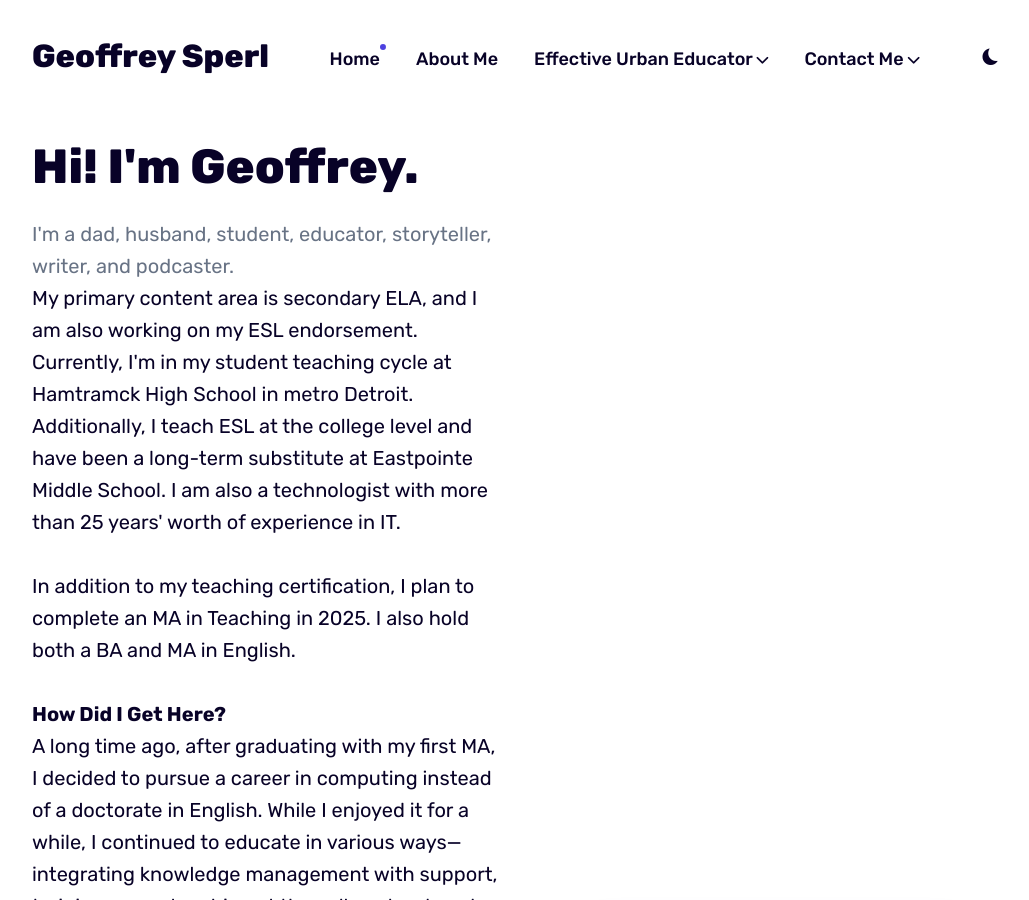
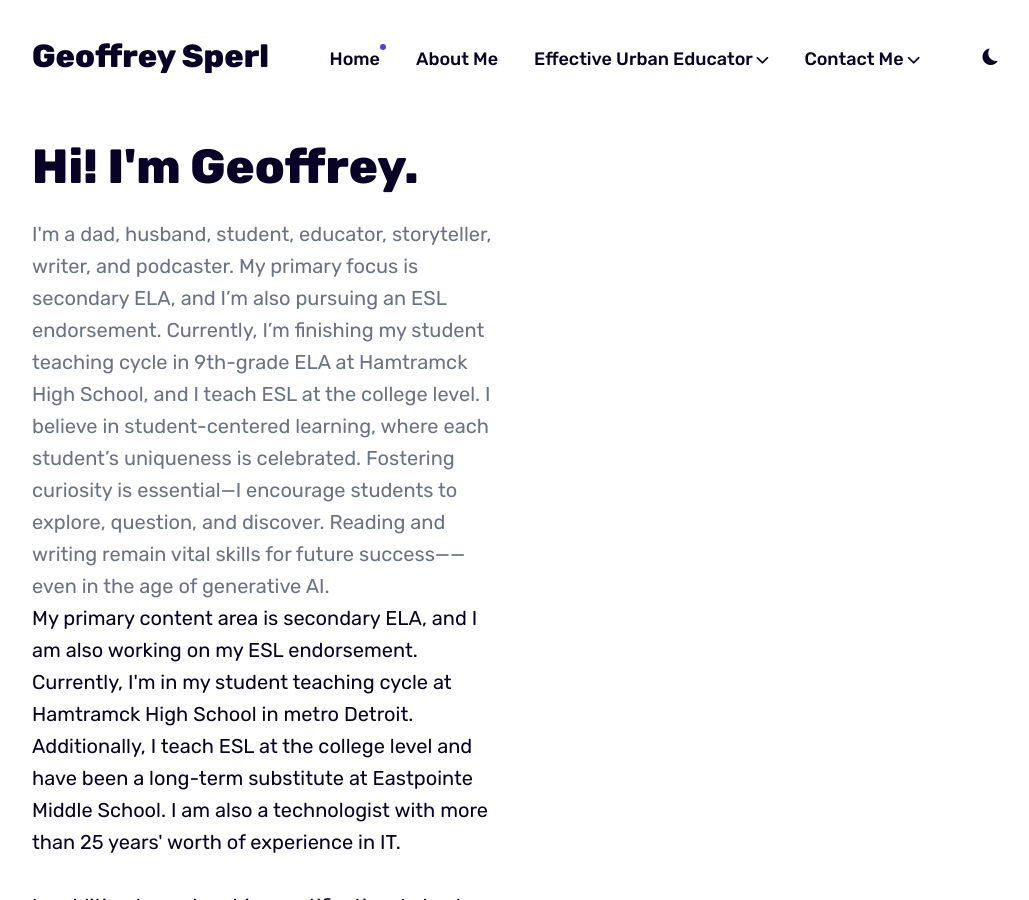
Before and after one commit to geoffreysperl/teaching, a Jekyll site: the page built from index.html, in a window 1280 px wide and 900 px high. Shown: the whole window, without its empty margins (124-1153 px from the left). Built offline with Jekyll 4.4.1, drawn with Linux system fonts in a browser that asks for light colours.

Commit message:
Fixing the front page.

```diff
--- a/_data/settings.yml
+++ b/_data/settings.yml
@@ -29,5 +29,5 @@ menu__settings:
 hero:
   enable: true
   hero__title: Hi! I'm Geoffrey.
-  hero__description: I'm a dad, husband, student, educator, storyteller, writer, and podcaster.
+  hero__description: I'm a dad, husband, student, educator, storyteller, writer, and podcaster. My primary focus is secondary ELA, and I’m also pursuing an ESL endorsement. Currently, I’m finishing my student teaching cycle in 9th-grade ELA at Hamtramck High School, and I teach ESL at the college level. I believe in student-centered learning, where each student’s uniqueness is celebrated. Fostering curiosity is essential—I encourage students to explore, question, and discover. Reading and writing remain vital skills for future success——even in the age of generative AI.
   hero__image: "/images/geoffrey-sperl.jpg"
```
